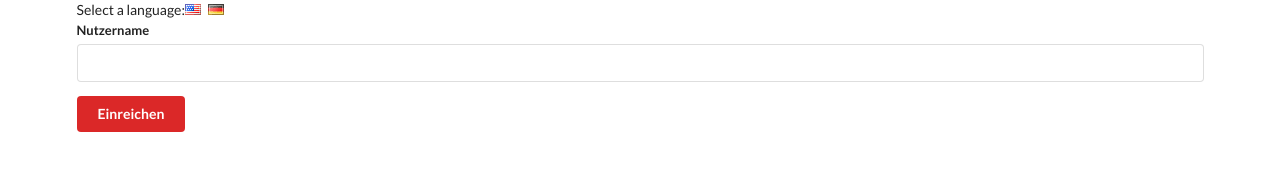
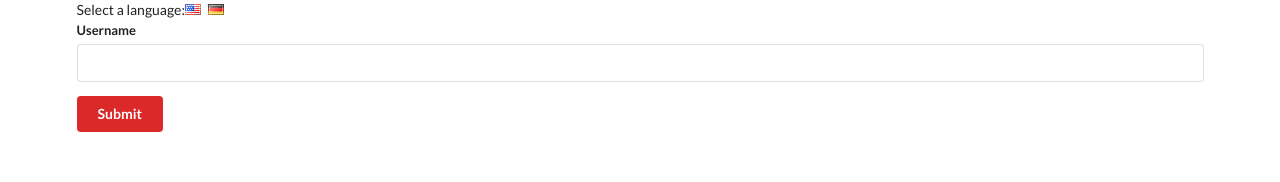
Before and after one commit to bmanek/translate, a React (Create React App) app: page / in a window 1280 px wide. Shown: the top 182 px of the page. Built offline with nearby package versions, Linux system fonts and the light colour scheme.

Commit message:
connect Button and Field to Context object, language change fully functional

```diff
--- a/src/components/Button.js
+++ b/src/components/Button.js
@@ -3,15 +3,15 @@ import LanguageContext from '../contexts/LanguageContext'
 import ColorContext from '../contexts/ColorContext'
 
 class Button extends React.Component {
-  renderSubmit(value) {
-    return value === "english" ? "Submit" : "Einreichen"
+  renderSubmit(language) {
+    return language === "english" ? "Submit" : "Einreichen"
   }
 
   renderButton(color) {
     return(
       <button className={`ui button ${color}`}>
         <LanguageContext.Consumer>
-          {(value) => this.renderSubmit(value)}
+          {({ language }) => this.renderSubmit(language)}
         </LanguageContext.Consumer>
       </button>
     )
--- a/src/components/Field.js
+++ b/src/components/Field.js
@@ -5,7 +5,7 @@ class Field extends React.Component {
   static contextType = LanguageContext
 
   render() {
-    const text = this.context === "english" ? "Username" : "Nutzername"
+    const text = this.context.language === "english" ? "Username" : "Nutzername"
 
     return (
       <div className="ui field">
--- a/src/components/LanguageSelector.js
+++ b/src/components/LanguageSelector.js
@@ -1,12 +1,15 @@
 import React from 'react'
+import LanguageContext from '../contexts/LanguageContext'
 
 class LanguageSelector extends React.Component {
+  static contextType = LanguageContext
+
   render() {
     return(
       <div>
         Select a language:
-        <i className="flag us" onClick={() => this.props.onLanguageChange('english')} />
-        <i className="flag de" onClick={() => this.props.onLanguageChange('german')}  />
+        <i className="flag us" onClick={() => this.context.onLanguageChange('english')} />
+        <i className="flag de" onClick={() => this.context.onLanguageChange('german')}  />
       </div>
     )
   }
```
